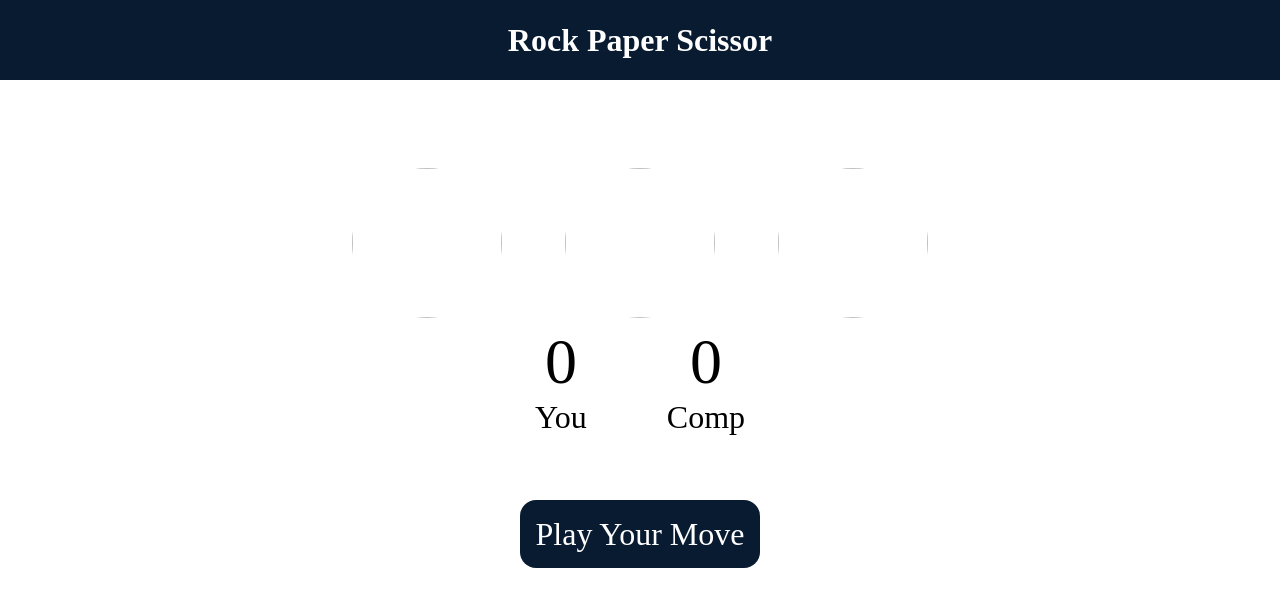
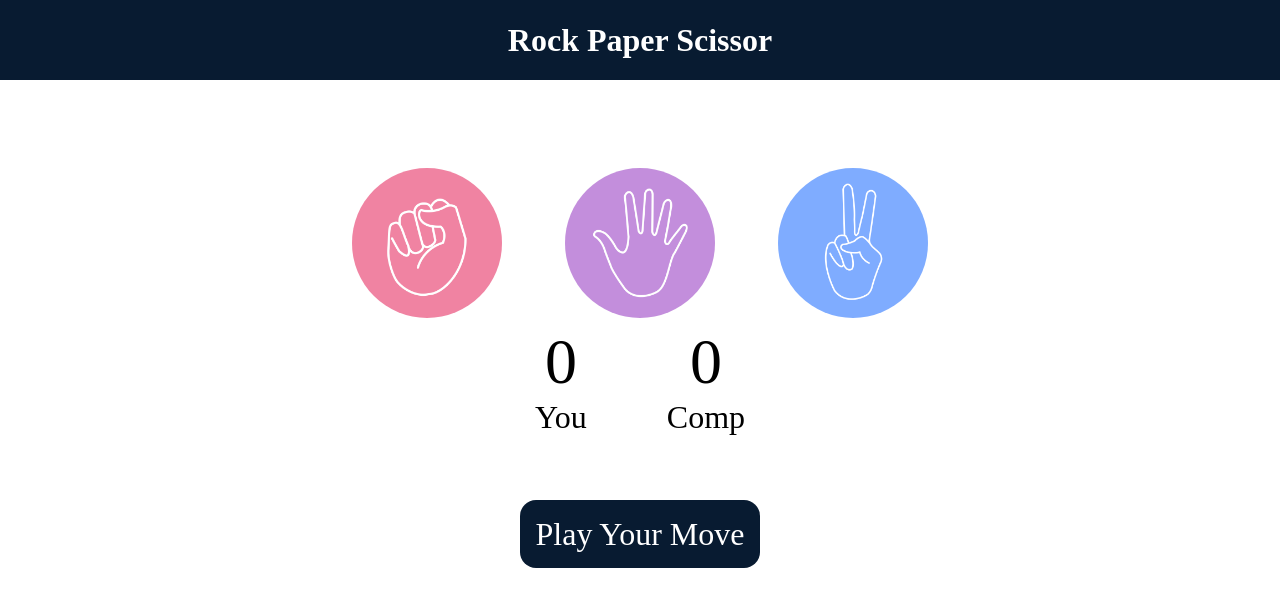
Before and after one commit to Sapthamicg09/Rock-Paper-Scissors-using-JS, a plain HTML site: page index.html in a window 1280 px wide. Drawn offline with Linux system fonts and the light colour scheme.

Commit message:
Update index.html

```diff
--- a/index.html
+++ b/index.html
@@ -11,13 +11,13 @@
     <h1>Rock Paper Scissor</h1>
     <div class="choices">
         <div class="choice" id="rock  ">
-            <img src="./image/rock.png" alt="">
+            <img src="./rock.png" alt="">
         </div>
         <div class="choice" id="paper">
-            <img src="./image/paper.png" alt="">
+            <img src="./paper.png" alt="">
         </div>
         <div class="choice" id="scissors">
-            <img src="./image/scissors.png" alt="">
+            <img src="./scissors.png" alt="">
         </div>
     </div>
 
```
